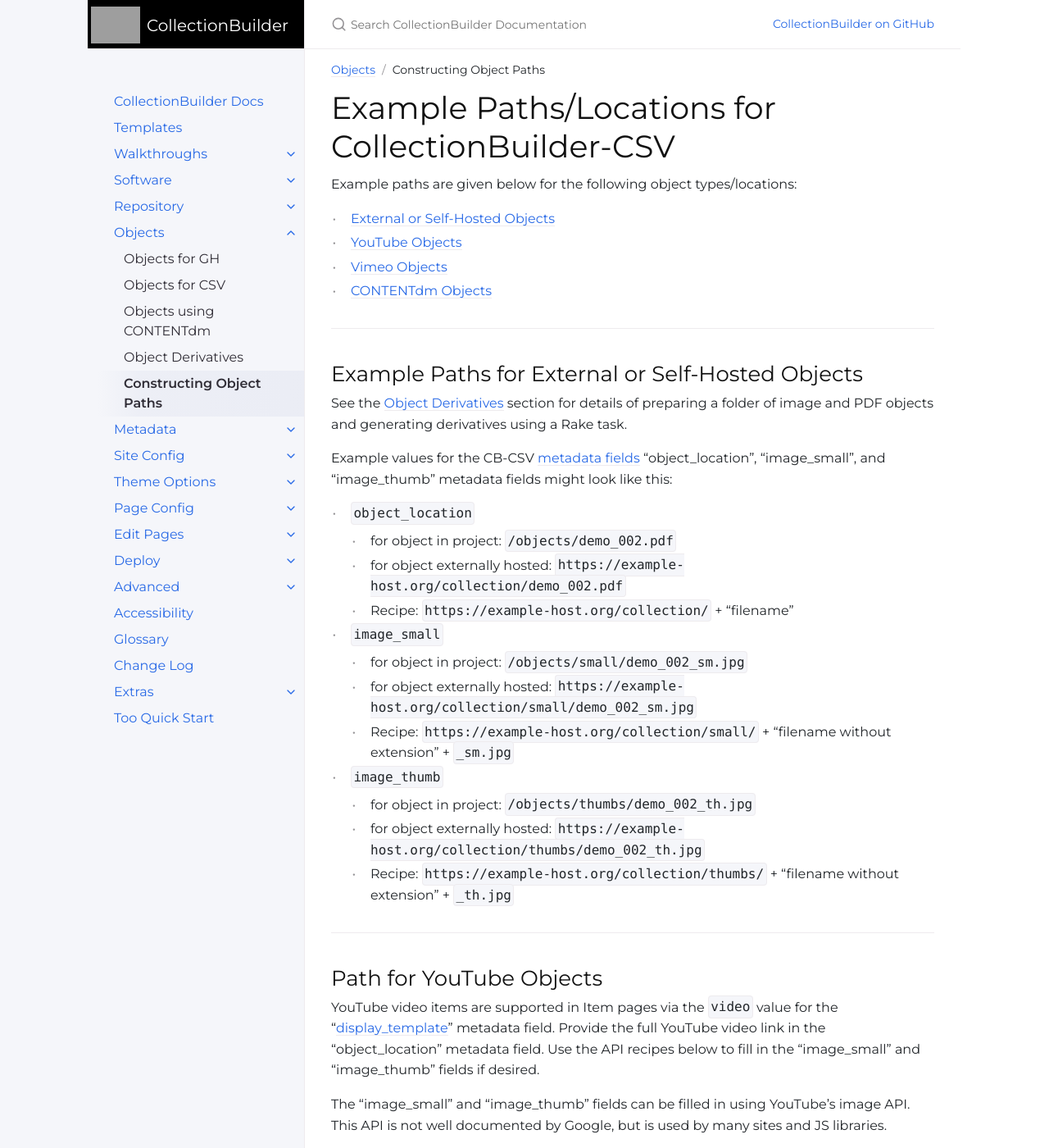
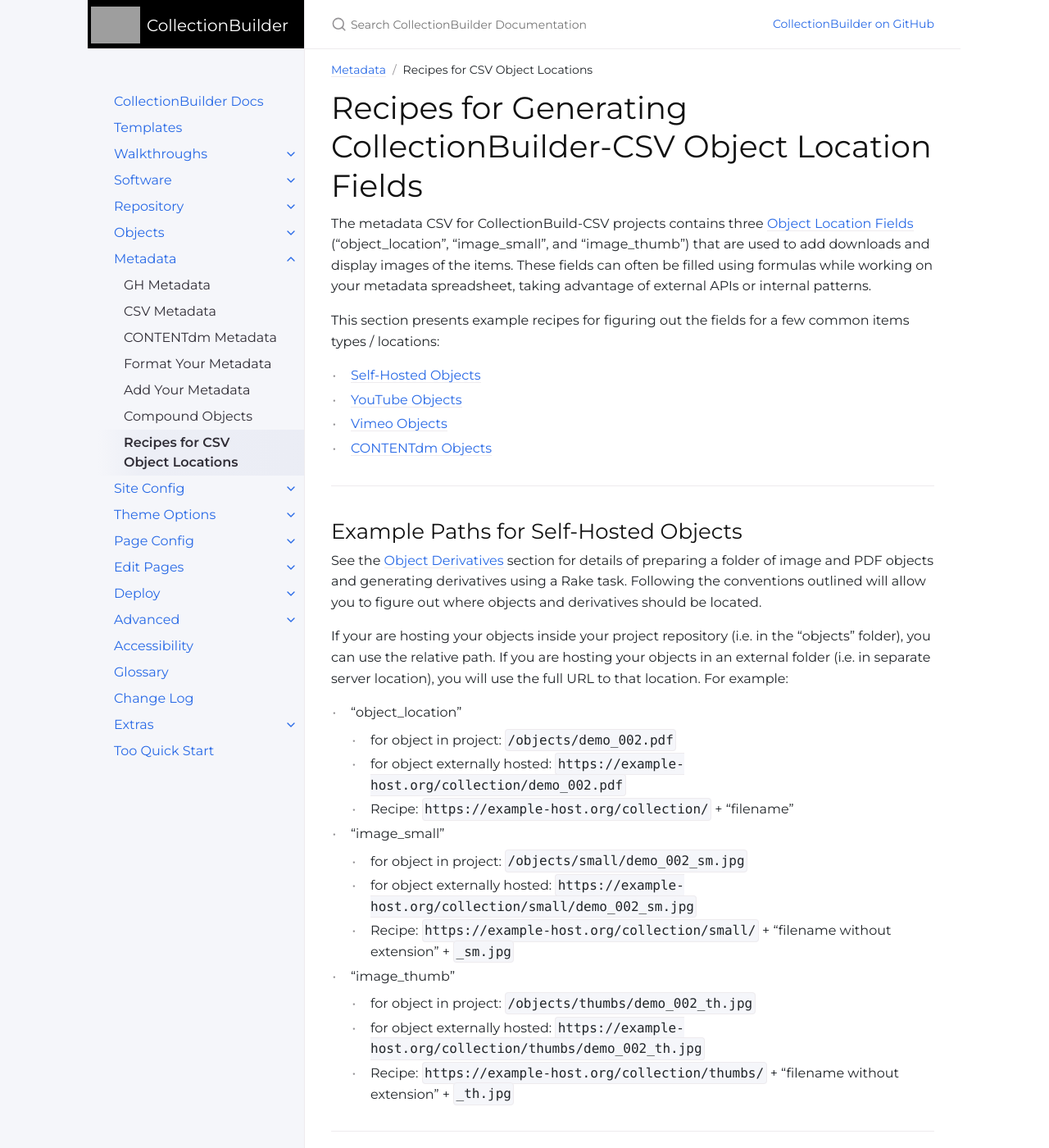
Before and after one commit to CollectionBuilder/cb-docs, a Jekyll site: the page built from docs/metadata/object-paths.md, in a window 1280 px wide and 1400 px high. Shown: the whole window at 82% size. Built offline with Jekyll 4.4.1, drawn with Linux system fonts in a browser that asks for light colours; comment, search, counter and statistics services are not loaded; some of the changed text lies outside the part shown.

Commit message:
move object paths recipes into metadata section

```diff
--- a/docs/objects/object-paths.md
+++ b/docs/metadata/object-paths.md
@@ -1,35 +1,42 @@
 ---
-title: Constructing Object Paths
-parent: Objects
-nav_order: 5
+title: Recipes for CSV Object Locations
+# Constructing Object Paths
+parent: Metadata
+nav_order: 9
 ---
 
-# Example Paths/Locations for CollectionBuilder-CSV
+# Recipes for Generating CollectionBuilder-CSV Object Location Fields
 
-Example paths are given below for the following object types/locations:
+The metadata CSV for CollectionBuild-CSV projects contains three [Object Location Fields]({{ '/docs/metadata/csv_metadata/#object-location-fields' | relative_url }}) ("object_location", "image_small", and "image_thumb") that are used to add downloads and display images of the items.
+These fields can often be filled using formulas while working on your metadata spreadsheet, taking advantage of external APIs or internal patterns.
 
-- [External or Self-Hosted Objects](#example-paths-for-external-or-self-hosted-objects)
+This section presents example recipes for figuring out the fields for a few common items types / locations:
+
+- [Self-Hosted Objects](#example-paths-for-external-or-self-hosted-objects)
 - [YouTube Objects](#path-for-youtube-objects)
 - [Vimeo Objects](#path-for-vimeo-objects)
 - [CONTENTdm Objects](#path-for-contentdm-objects)
 
 ------
 
-## Example Paths for External or Self-Hosted Objects
+## Example Paths for Self-Hosted Objects
 
 See the [Object Derivatives]({{ '/objects/derivatives/' | relative_url }}) section for details of preparing a folder of image and PDF objects and generating derivatives using a Rake task.
+Following the conventions outlined will allow you to figure out where objects and derivatives should be located.
 
-Example values for the CB-CSV [metadata fields]({{ '/docs/metadata/csv_metadata/#object-detail-fields-strongly-suggested' | relative_url }}) "object_location", "image_small", and "image_thumb" metadata fields might look like this:
+If your are hosting your objects inside your project repository (i.e. in the "objects" folder), you can use the relative path.
+If you are hosting your objects in an external folder (i.e. in separate server location), you will use the full URL to that location.
+For example:
 
-- `object_location`
+- "object_location"
     - for object in project: `/objects/demo_002.pdf`
     - for object externally hosted: `https://example-host.org/collection/demo_002.pdf`
     - Recipe: `https://example-host.org/collection/` + "filename"
-- `image_small`
+- "image_small"
     - for object in project: `/objects/small/demo_002_sm.jpg`
     - for object externally hosted: `https://example-host.org/collection/small/demo_002_sm.jpg`
     - Recipe: `https://example-host.org/collection/small/` + "filename without extension" + `_sm.jpg`
-- `image_thumb`
+- "image_thumb"
     - for object in project: `/objects/thumbs/demo_002_th.jpg`
     - for object externally hosted: `https://example-host.org/collection/thumbs/demo_002_th.jpg`
     - Recipe: `https://example-host.org/collection/thumbs/` + "filename without extension" + `_th.jpg`
@@ -71,6 +78,9 @@ For more control, you can use [YouTube Data API](https://developers.google.com/y
 
 Vimeo video items are supported in Item pages via the `video` value for the "[display_template]({{ '/docs/metadata/csv_metadata/#display_template' | relative_url }})" metadata field.
 Provide the full Vimeo video link in the "object_location" metadata field.
+
+Vimeo does not have a documented thumbnail API.
+One option is to create screenshots to use as derivative images--if image_thumb is left blank, the item will be represented by an video icon.
 
 ------
 
```
Also changed, not shown: docs/metadata/csv_metadata.md (+3 -2 lines).
